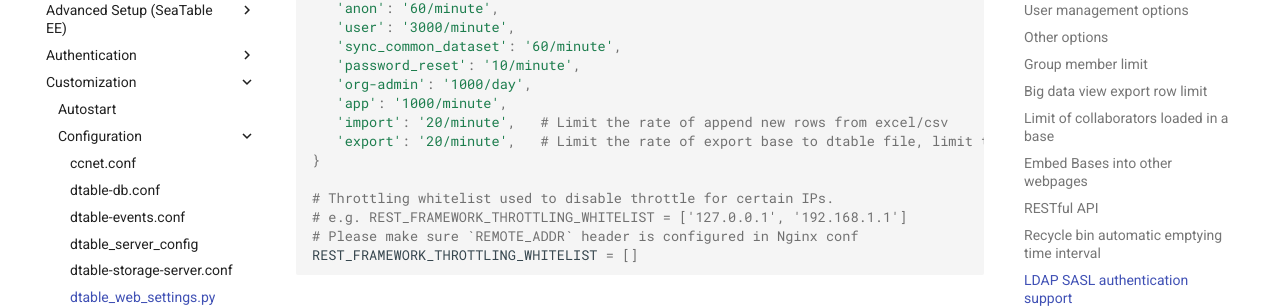
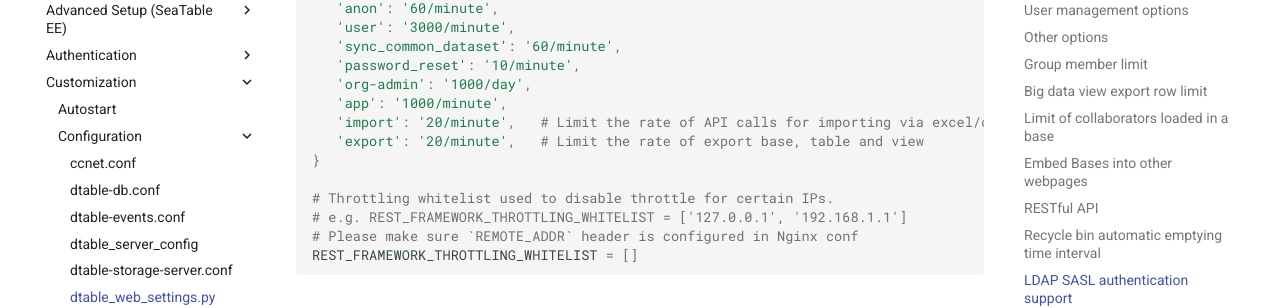
Before and after one commit to seatable/seatable-admin-docs, an MkDocs documentation site: the page built from manual/config/dtable_web_settings.md, in a window 1280 px wide and 900 px high, scrolled down 4285 px. Shown: the part 152-460 px from the top of the window. Built offline with MkDocs 1.6.1 and Material for MkDocs 9.7.7, drawn with Linux system fonts in a browser that asks for light colours; comment, search, counter and statistics services are not loaded.

Commit message:
Update dtable_web_settings.md

```diff
--- a/manual/config/dtable_web_settings.md
+++ b/manual/config/dtable_web_settings.md
@@ -208,8 +208,8 @@ API_THROTTLE_RATES = {
    'password_reset': '10/minute',
    'org-admin': '1000/day',
    'app': '1000/minute',
-   'import': '20/minute',   # Limit the rate of append new rows from excel/csv
-   'export': '20/minute',   # Limit the rate of export base to dtable file, limit the rate of export view or table to excel
+   'import': '20/minute',   # Limit the rate of API calls for importing via excel/csv
+   'export': '20/minute',   # Limit the rate of export base, table and view
 }
 
 # Throttling whitelist used to disable throttle for certain IPs.
```
